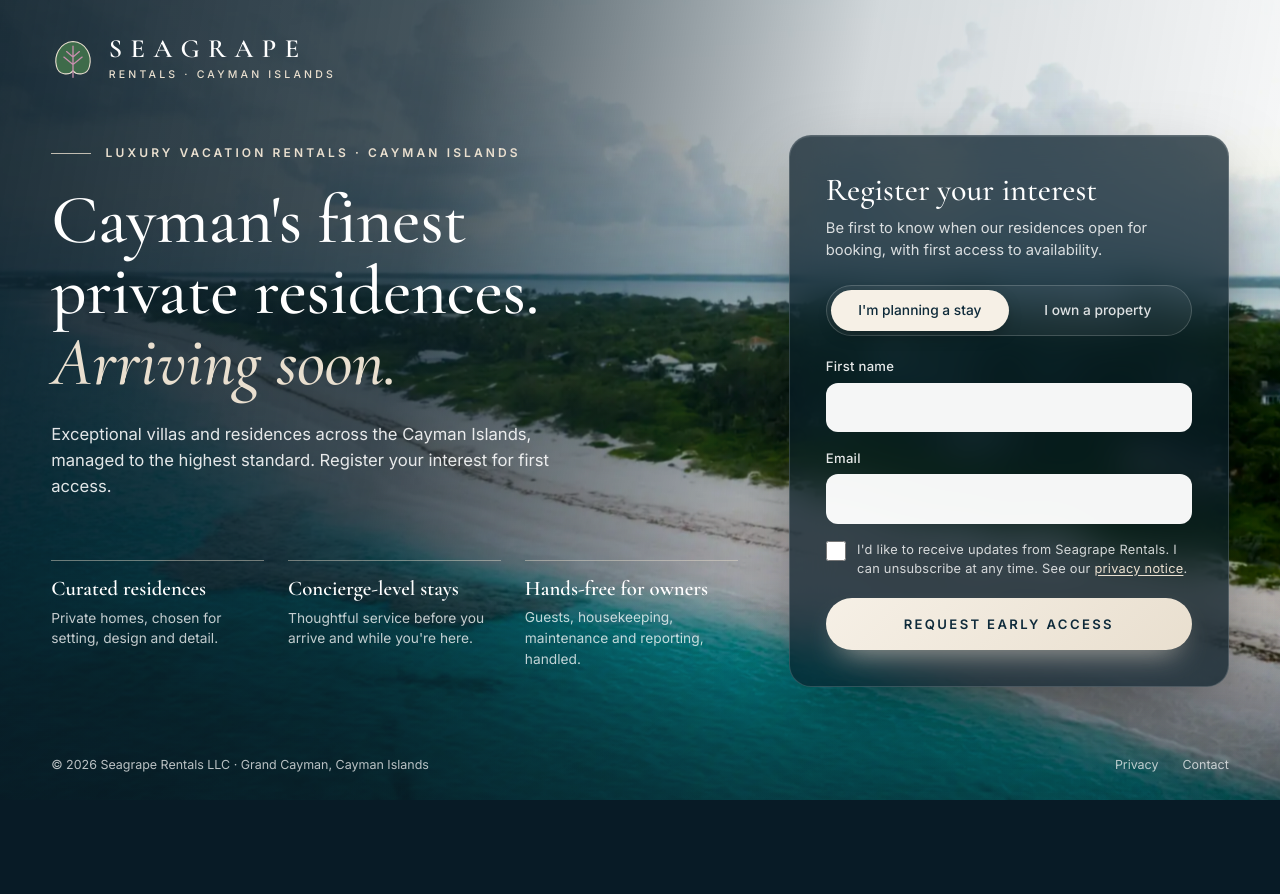
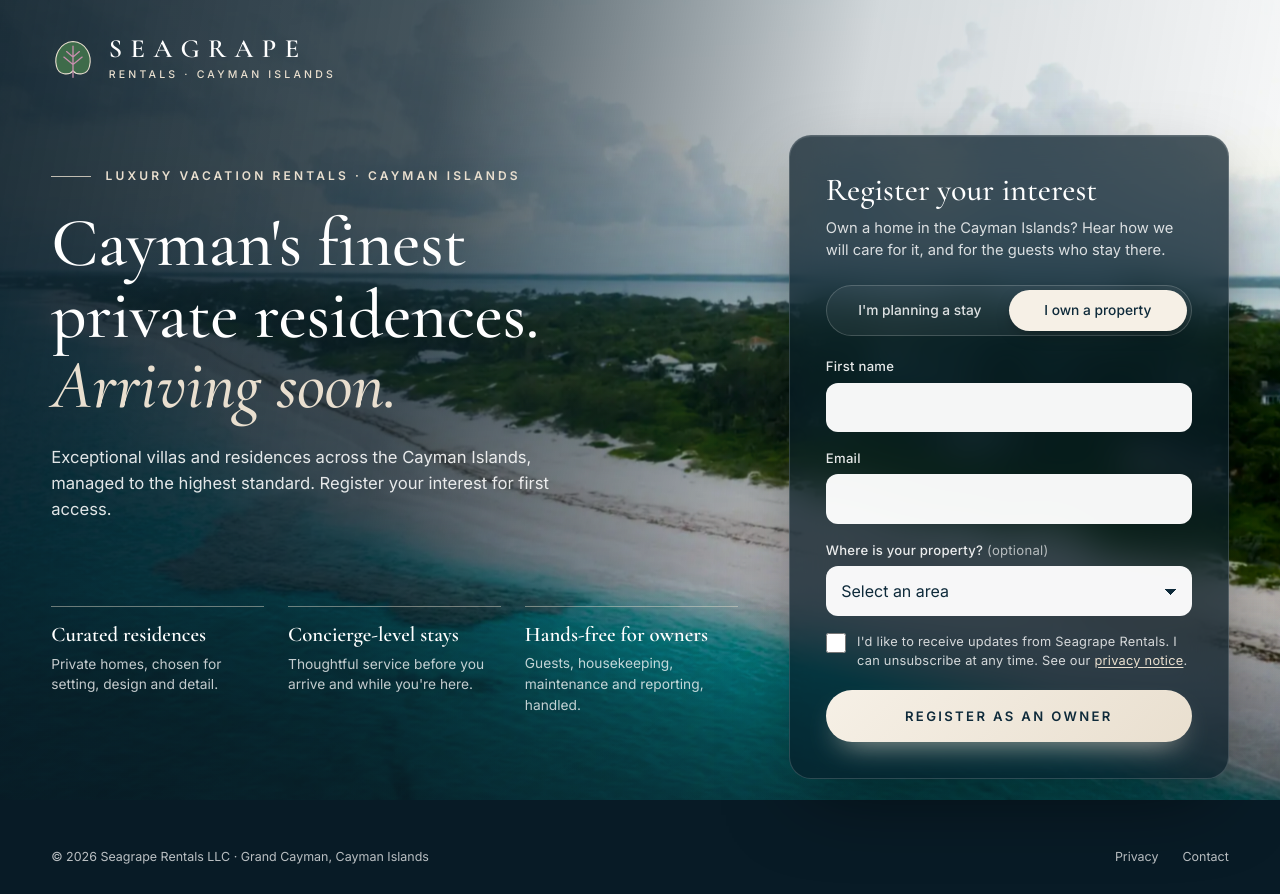
Before and after one commit to seagraperentals/seagrape-site, a plain HTML site: page index.html in a window 1280 px wide. Before the commit the page ends 802 px from the top, so only its background shows below. Drawn offline with Linux system fonts and the light colour scheme.

Commit message:
Default the sign-up toggle to "I own a property"
The owner option is checked on load, with the owner intro, the area
field and the "Register as an owner" button shown before the script
runs. Switching to guest still works as before.

Co-Authored-By: Claude Opus 5.5 <noreply@anthropic.com>

```diff
--- a/index.html
+++ b/index.html
@@ -82,15 +82,15 @@
       <div class="card reveal" id="register">
         <div class="card-body" data-state="form">
           <h2 class="card-title" id="form-title">Register your interest</h2>
-          <p class="card-intro" data-for="guest">Be first to know when our residences open for booking, with first access to availability.</p>
-          <p class="card-intro" data-for="owner" hidden>Own a home in the Cayman Islands? Hear how we will care for it, and for the guests who stay there.</p>
+          <p class="card-intro" data-for="guest" hidden>Be first to know when our residences open for booking, with first access to availability.</p>
+          <p class="card-intro" data-for="owner">Own a home in the Cayman Islands? Hear how we will care for it, and for the guests who stay there.</p>
 
           <form id="interest-form" novalidate aria-labelledby="form-title">
             <fieldset class="toggle">
               <legend class="visually-hidden">I am</legend>
-              <input type="radio" id="aud-guest" name="audience" value="guest" checked>
+              <input type="radio" id="aud-guest" name="audience" value="guest">
               <label for="aud-guest">I'm planning a stay</label>
-              <input type="radio" id="aud-owner" name="audience" value="owner">
+              <input type="radio" id="aud-owner" name="audience" value="owner" checked>
               <label for="aud-owner">I own a property</label>
               <span class="toggle-thumb" aria-hidden="true"></span>
             </fieldset>
@@ -107,7 +107,7 @@
               <p class="field-error" id="f-email-err"></p>
             </div>
 
-            <div class="field" data-for="owner" hidden>
+            <div class="field" data-for="owner">
               <label for="f-area">Where is your property? <span class="optional">(optional)</span></label>
               <select id="f-area" name="area">
                 <option value="">Select an area</option>
@@ -135,7 +135,7 @@
             <div id="turnstile" class="turnstile"></div>
 
             <button type="submit" class="btn">
-              <span class="btn-label">Request early access</span>
+              <span class="btn-label">Register as an owner</span>
               <span class="btn-spinner" aria-hidden="true"></span>
             </button>
             <p class="form-status" id="form-status" role="status" aria-live="polite"></p>
```
